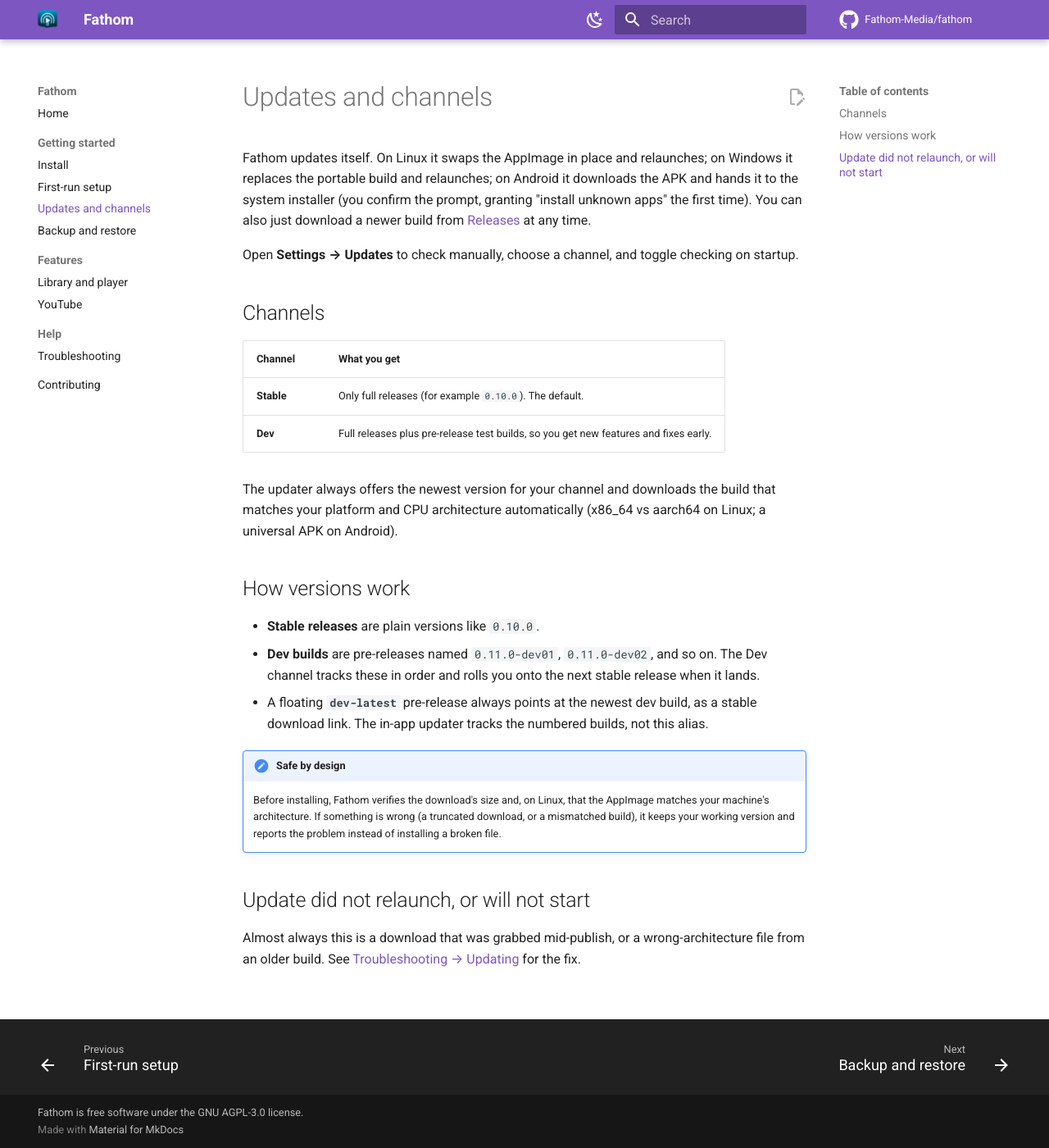
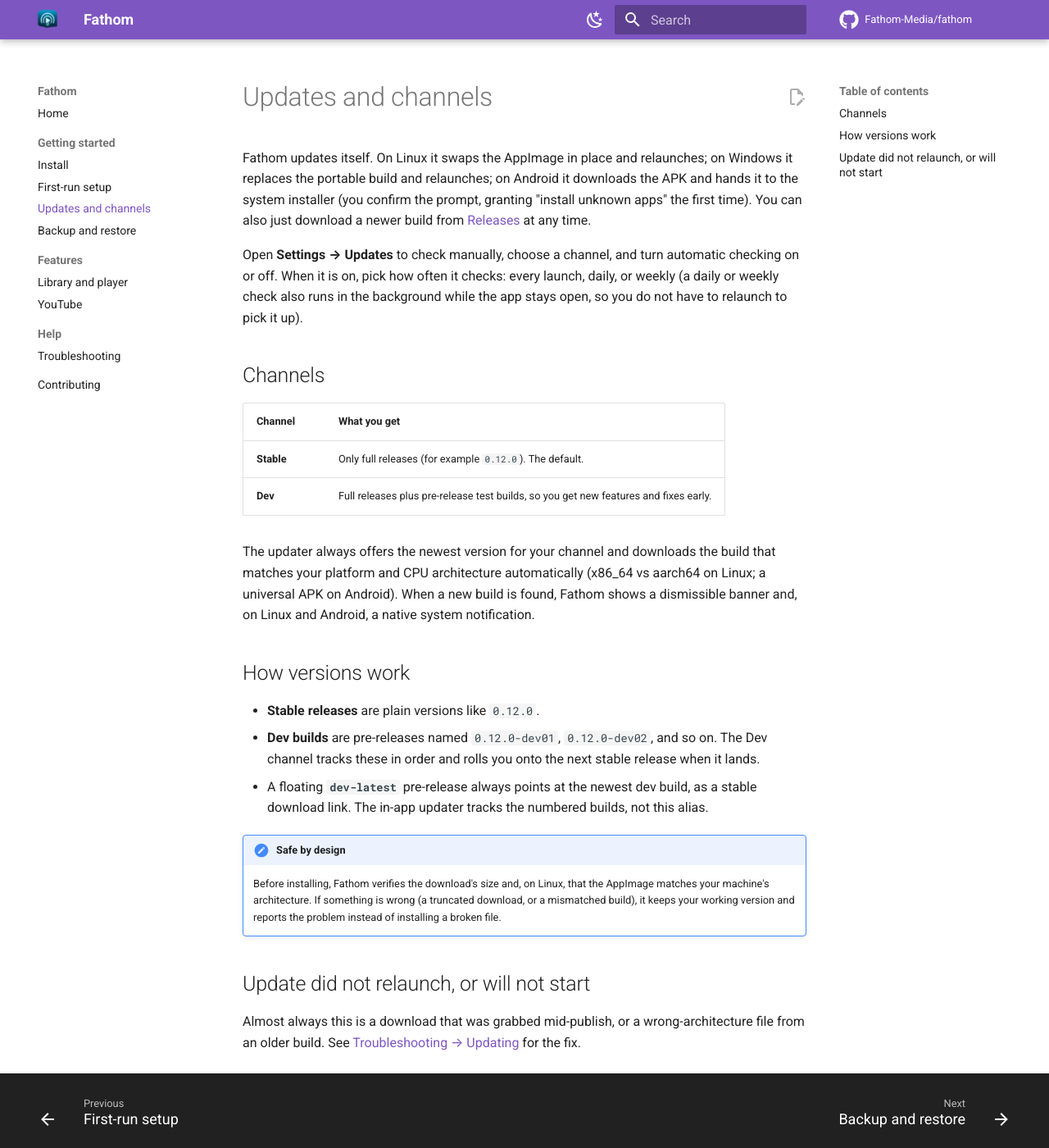
Before and after one commit to Fathom-Media/fathom, an MkDocs documentation site: the page built from docs/updates.md, in a window 1280 px wide and 1400 px high. Shown: the whole window at 82% size. Built offline with MkDocs 1.6.1 and Material for MkDocs 9.7.7, drawn with Linux system fonts in a browser that asks for light colours; comment, search, counter and statistics services are not loaded.

Commit message:
Docs: fresh version/star/download badges on the homepage, authenticate repo-stats fetch, refresh stale version examples

```diff
--- a/docs/updates.md
+++ b/docs/updates.md
@@ -2,21 +2,21 @@
 
 Fathom updates itself. On Linux it swaps the AppImage in place and relaunches; on Windows it replaces the portable build and relaunches; on Android it downloads the APK and hands it to the system installer (you confirm the prompt, granting "install unknown apps" the first time). You can also just download a newer build from [Releases](https://github.com/Fathom-Media/fathom/releases) at any time.
 
-Open **Settings → Updates** to check manually, choose a channel, and toggle checking on startup.
+Open **Settings → Updates** to check manually, choose a channel, and turn automatic checking on or off. When it is on, pick how often it checks: every launch, daily, or weekly (a daily or weekly check also runs in the background while the app stays open, so you do not have to relaunch to pick it up).
 
 ## Channels
 
 | Channel | What you get |
 | --- | --- |
-| **Stable** | Only full releases (for example `0.10.0`). The default. |
+| **Stable** | Only full releases (for example `0.12.0`). The default. |
 | **Dev** | Full releases plus pre-release test builds, so you get new features and fixes early. |
 
-The updater always offers the newest version for your channel and downloads the build that matches your platform and CPU architecture automatically (x86_64 vs aarch64 on Linux; a universal APK on Android).
+The updater always offers the newest version for your channel and downloads the build that matches your platform and CPU architecture automatically (x86_64 vs aarch64 on Linux; a universal APK on Android). When a new build is found, Fathom shows a dismissible banner and, on Linux and Android, a native system notification.
 
 ## How versions work
 
-- **Stable releases** are plain versions like `0.10.0`.
-- **Dev builds** are pre-releases named `0.11.0-dev01`, `0.11.0-dev02`, and so on. The Dev channel tracks these in order and rolls you onto the next stable release when it lands.
+- **Stable releases** are plain versions like `0.12.0`.
+- **Dev builds** are pre-releases named `0.12.0-dev01`, `0.12.0-dev02`, and so on. The Dev channel tracks these in order and rolls you onto the next stable release when it lands.
 - A floating **`dev-latest`** pre-release always points at the newest dev build, as a stable download link. The in-app updater tracks the numbered builds, not this alias.
 
 !!! note "Safe by design"
```
Also changed, not shown: docs/index.md (+5 -0 lines), docs/install.md (+1 -1 lines), 1 other file.
